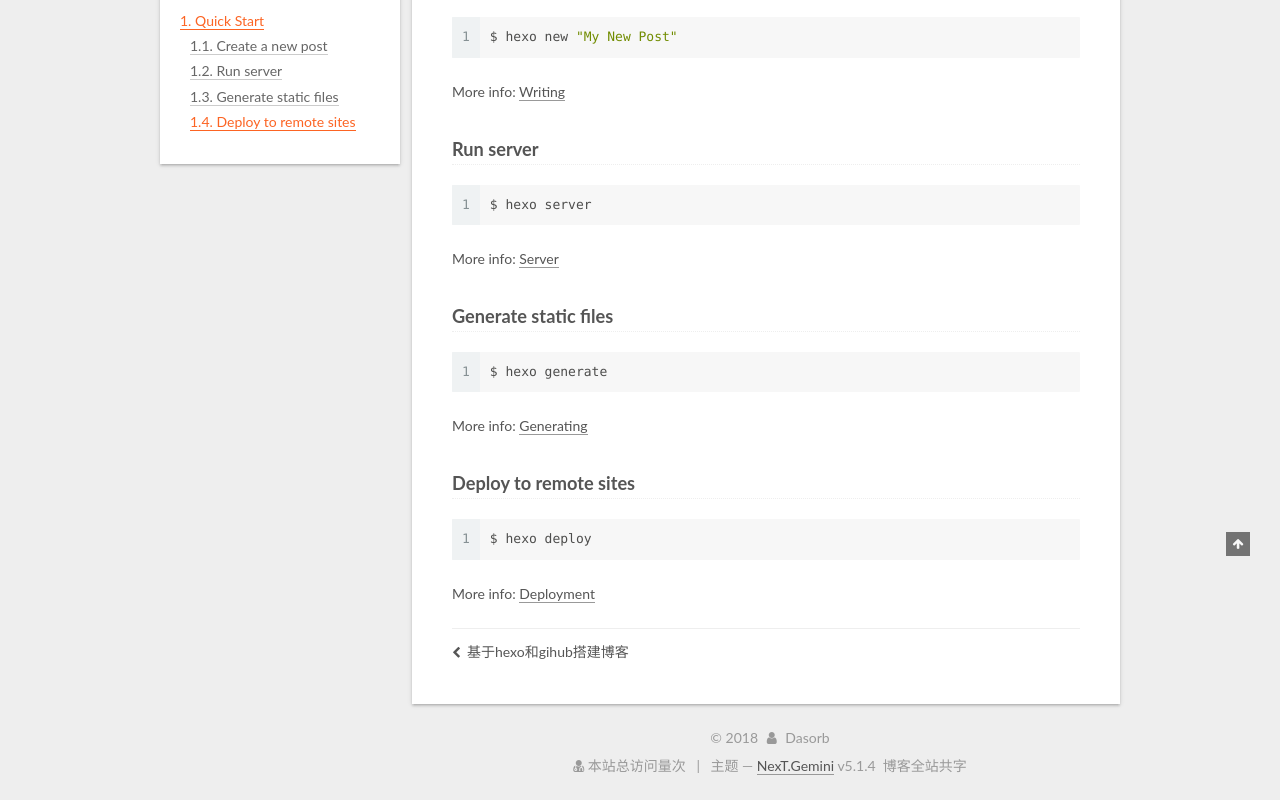
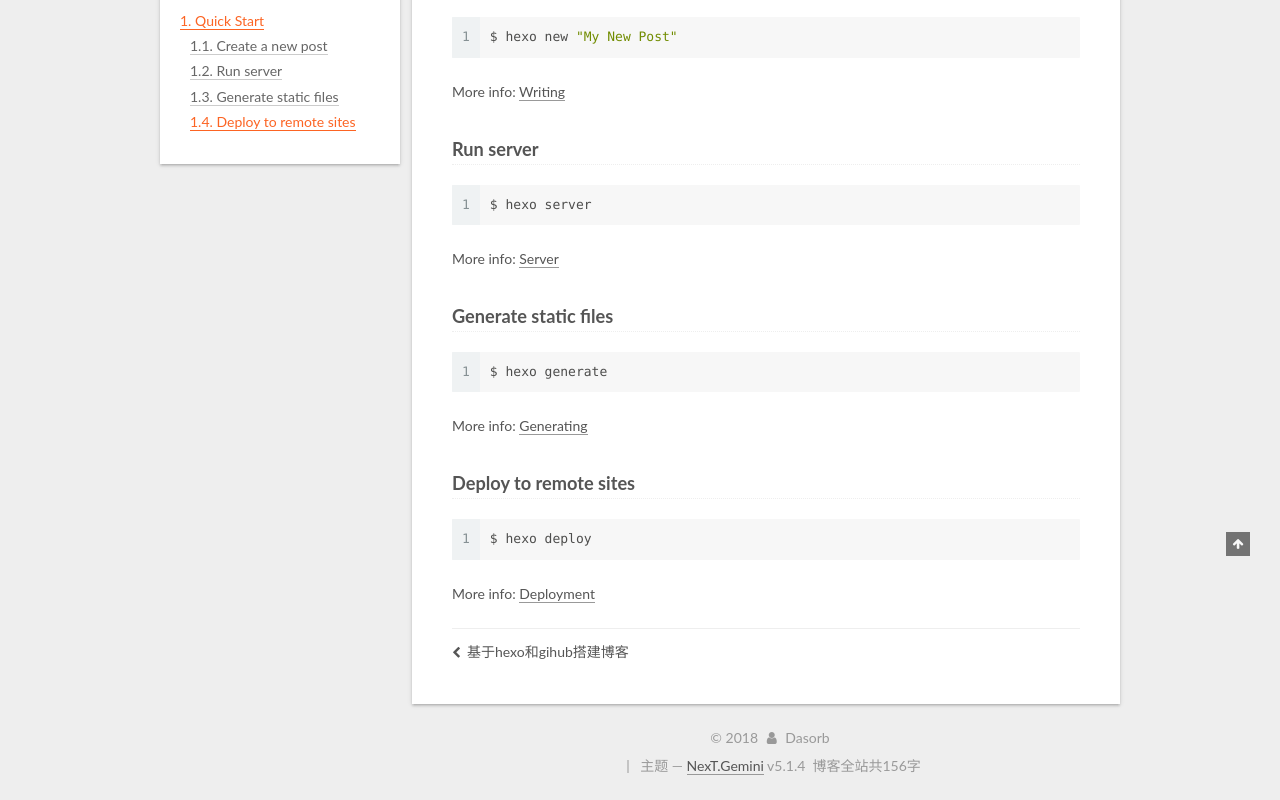
Before and after one commit to dasorb/dasorb.github.io, a plain HTML site: page 2018/04/20/hello-china/index.html in a window 1280 px wide. Shown: the part 344-1144 px from the top of the page. Drawn offline with Linux system fonts and the light colour scheme; some packages are replaced by stand-ins of ours; a script that the page names is missing.

Commit message:
Site updated: 2018-04-24 22:27:14

```diff
--- a/2018/04/20/hello-china/index.html
+++ b/2018/04/20/hello-china/index.html
@@ -528,18 +528,13 @@
 
 </div>
 
-<div class="powered-by">
-<i class="fa fa-user-md"></i>
-<span id="busuanzi_container_site_pv">
-    本站总访问量<span id="busuanzi_value_site_pv"></span>次
-</span>
-</div>
 
 <!--
 
   <div class="powered-by">由 <a class="theme-link" target="_blank" href="https://hexo.io">Hexo</a> 强力驱动</div>
 
 -->
+
 
   <span class="post-meta-divider">|</span>
 
@@ -549,10 +544,9 @@
 
 
 
-
 <div class="theme-info">
   <div class="powered-by"></div>
-  <span class="post-count">博客全站共字</span>
+  <span class="post-count">博客全站共156字</span>
 </div>
 
 
--- a/css/main.css
+++ b/css/main.css
@@ -1935,7 +1935,7 @@ img:hover {
   width: 4px;
   height: 4px;
   border-radius: 50%;
-  background: #d577ff;
+  background: #c4227e;
 }
 .links-of-blogroll {
   font-size: 13px;
```
Also changed, not shown: 2018/04/20/hello-world/index.html (+2 -8 lines), archives/2018/04/index.html (+2 -8 lines), archives/2018/index.html (+2 -8 lines), archives/index.html (+2 -8 lines), categories/index.html (+2 -8 lines), categories/搭建博客/index.html (+2 -8 lines), index.html (+2 -8 lines), tags/github/index.html (+2 -8 lines), tags/hexo/index.html (+2 -8 lines), tags/index.html (+2 -8 lines), tags/npm/index.html (+2 -8 lines).
